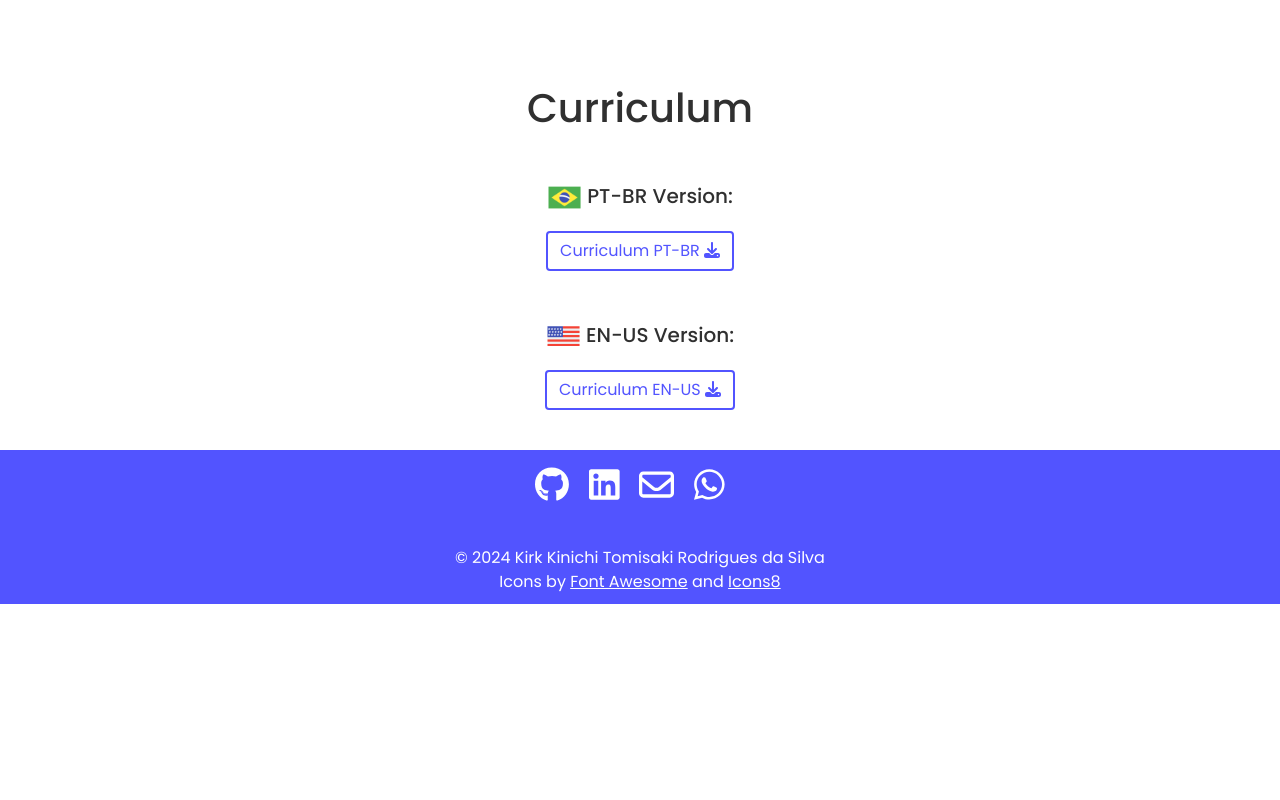
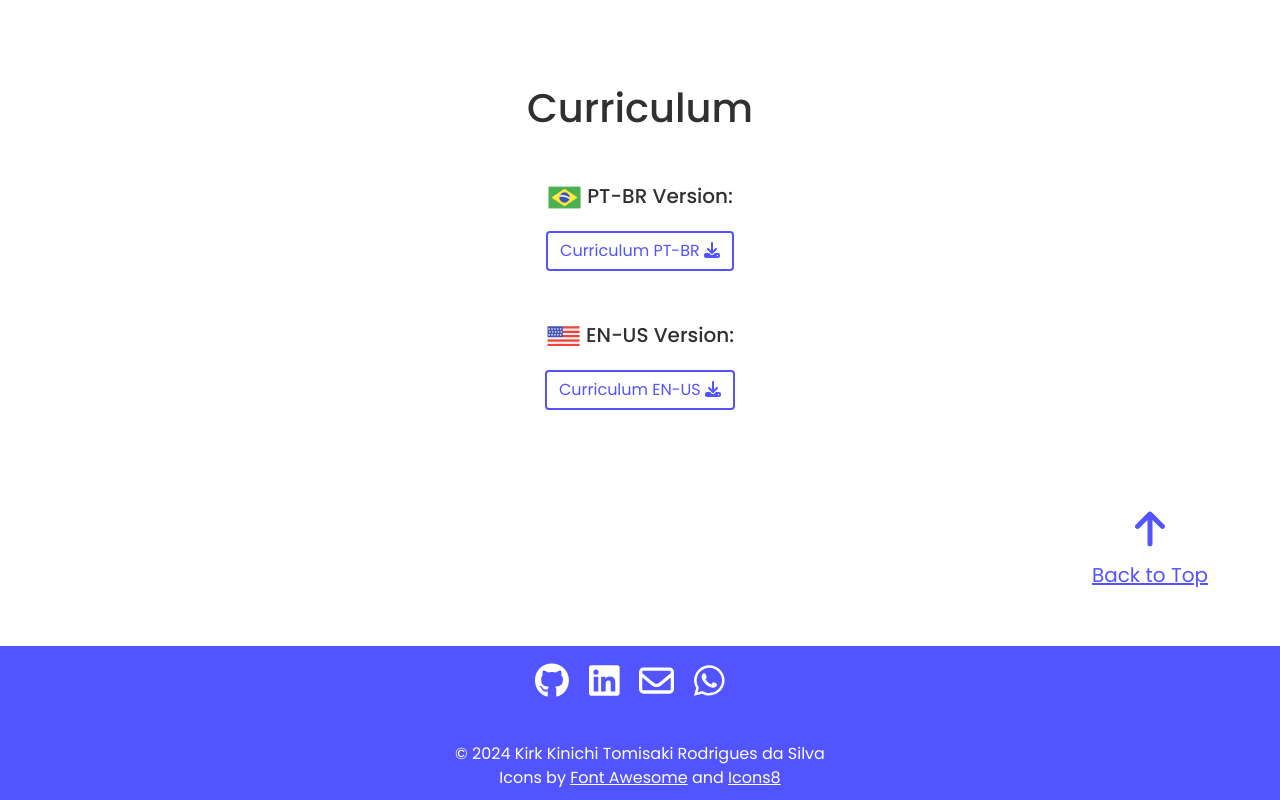
Before and after one commit to kirkkinichi/portfolio-v2, an Angular app: page / in a window 1280 px wide. Shown: the part 5262-6062 px from the top of the page. Before the commit the page ends 5866 px from the top, so only its background shows below. Built offline with nearby package versions, Linux system fonts and the light colour scheme; a web font is replaced by a local one.

Commit message:
Adding content on up-arrow component.

```diff
--- a/src/app/app.module.ts
+++ b/src/app/app.module.ts
@@ -13,6 +13,7 @@ import { FontAwesomeModule } from '@fortawesome/angular-fontawesome';
 import { ParallaxComponent } from './components/parallax/parallax.component';
 import { DownArrowComponent } from './components/down-arrow/down-arrow.component';
 import { CurriculumComponent } from './pages/curriculum/curriculum.component';
+import { UpArrowComponent } from './components/up-arrow/up-arrow.component';
 
 @NgModule({
   declarations: [
@@ -25,7 +26,8 @@ import { CurriculumComponent } from './pages/curriculum/curriculum.component';
     FooterComponent,
     ParallaxComponent,
     DownArrowComponent,
-    CurriculumComponent
+    CurriculumComponent,
+    UpArrowComponent
   ],
   imports: [
     BrowserModule,
--- a/src/app/components/down-arrow/down-arrow.component.scss
+++ b/src/app/components/down-arrow/down-arrow.component.scss
@@ -1,8 +1,4 @@
 @import '../../../styles.scss';
-
-.arrow-div {
-    margin-top: 90px;
-}
 
 .icon-a {
     color: $header-buttons-bg;
--- /dev/null
+++ b/src/app/components/up-arrow/up-arrow.component.html
@@ -0,0 +1,8 @@
+<div class="arrow-div text-center">
+    <div class="row">
+        <div class="col-md-10"></div>
+        <div class="col-md-2">
+            <a class="up-arrow-a"><fa-icon [icon]="faArrowUp"></fa-icon><p class="up-arrow-p">Back to Top</p></a>
+        </div>
+    </div>
+</div>
--- /dev/null
+++ b/src/app/components/up-arrow/up-arrow.component.scss
@@ -0,0 +1,15 @@
+@import '../../../styles.scss';
+
+.up-arrow-p {
+    font-size: 20px;
+}
+
+.up-arrow-a {
+    cursor: pointer;
+    color: $header-buttons-bg;
+    font-size: 40px;
+}
+
+.up-arrow-a:hover {
+    color: $element-hover;
+}
--- /dev/null
+++ b/src/app/components/up-arrow/up-arrow.component.ts
@@ -0,0 +1,13 @@
+import { Component } from '@angular/core';
+
+import { faArrowUp } from '@fortawesome/free-solid-svg-icons';
+
+@Component({
+  selector: 'app-up-arrow',
+  templateUrl: './up-arrow.component.html',
+  styleUrl: './up-arrow.component.scss'
+})
+export class UpArrowComponent {
+
+  faArrowUp = faArrowUp;
+}
--- a/src/app/pages/curriculum/curriculum.component.html
+++ b/src/app/pages/curriculum/curriculum.component.html
@@ -17,4 +17,6 @@
             <a class="btn btn-xl btn-download-resume" href="" target="_blank">Curriculum EN-US <fa-icon [icon]="faDownload"></fa-icon></a>
         </div>
     </div>
+
+    <app-up-arrow></app-up-arrow>
 </div>
--- a/src/styles.scss
+++ b/src/styles.scss
@@ -21,3 +21,7 @@ hr {
 .content-title {
     margin-top: 100px;
 }
+
+.arrow-div {
+    margin-top: 90px;
+}
```
